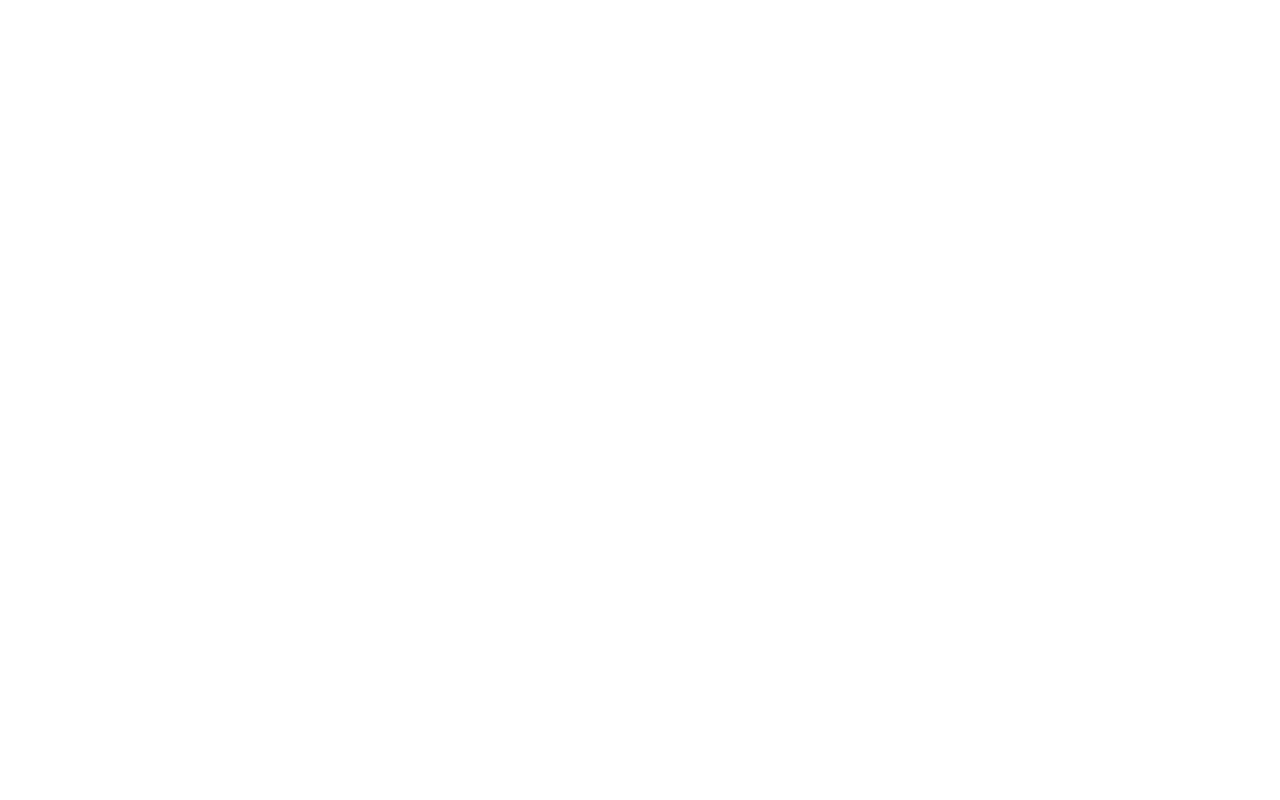
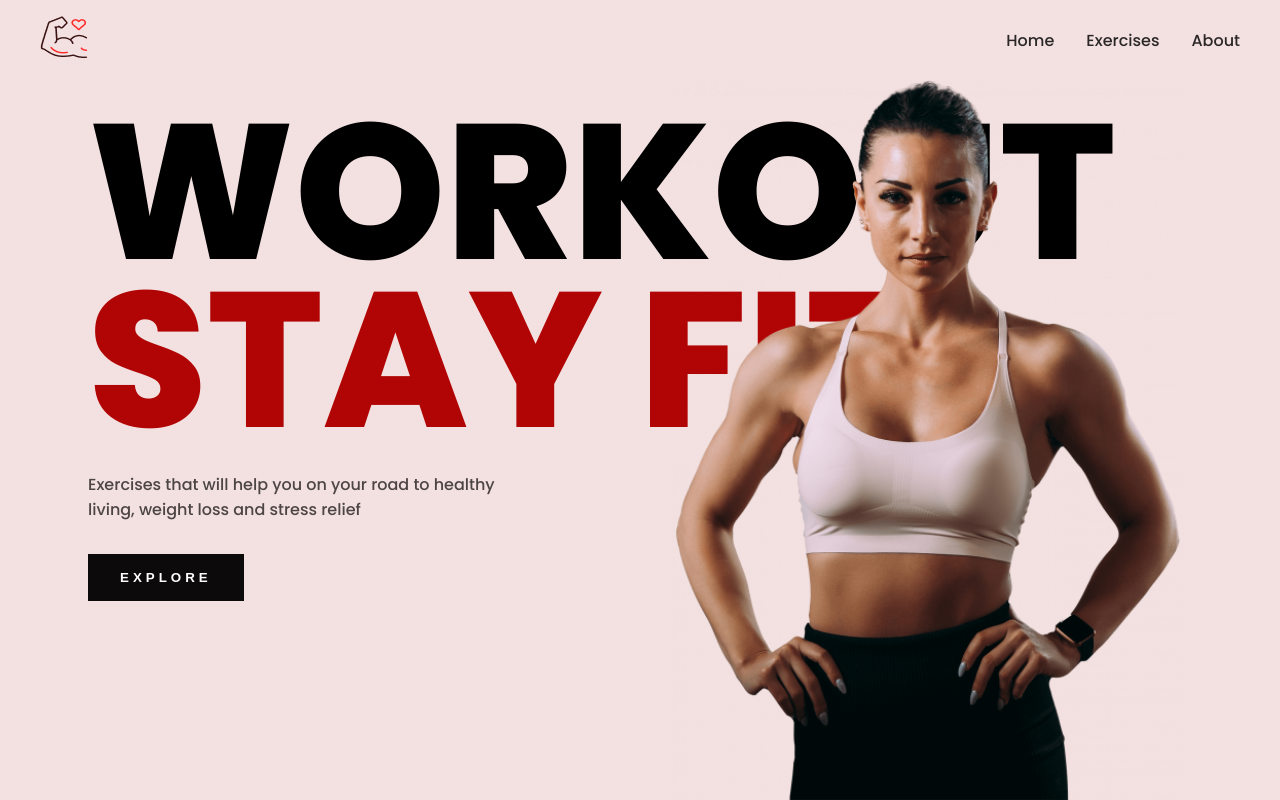
Before and after one commit to thedevangvishnu/html-css-js-projects, a plain HTML site: page project-01/index.html in a window 1280 px wide. Drawn offline with nearby package versions, Linux system fonts and the light colour scheme.

Commit message:
Complete the structure and styling of hero section
Create the skeleton of navbar and hero section and style
both of them.

```diff
--- a/project-01/index.html
+++ b/project-01/index.html
@@ -21,6 +21,58 @@
     <title></title>
   </head>
   <body>
+    <header>
+      <nav class="container">
+        <!-- logo -->
+        <div class="nav_logo_container">
+          <img src="./assets/images/Logo.png" alt="logo" class="nav_logo" />
+        </div>
+
+        <!-- nav menu -->
+        <div class="nav_menu_container">
+          <ul class="nav_menu_items">
+            <li class="nav_menu_item"><a href="index.html">Home</a></li>
+            <li class="nav_menu_item"><a href="#exercises">Exercises</a></li>
+            <li class="nav_menu_item"><a href="#about">About</a></li>
+          </ul>
+        </div>
+      </nav>
+    </header>
+
+    <!-- hero section -->
+    <section class="hero_section">
+      <div class="container" id="hero-secton">
+        <!-- left section -->
+        <div class="hero_left_section">
+          <!-- heading -->
+          <div class="left_heading">
+            <h1>WORKOUT</h1>
+            <h1>STAY FIT</h1>
+          </div>
+
+          <!-- description -->
+          <div class="left_description">
+            <p>
+              Exercises that will help you on your road to healthy living,
+              weight loss and stress relief
+            </p>
+          </div>
+
+          <!-- button -->
+          <div class="left_button">
+            <button>EXPLORE</button>
+          </div>
+        </div>
+
+        <!-- right section -->
+        <div class="hero_right_section">
+          <div class="right_image_container">
+            <img src="./assets/images/hero-img.png" alt="hero banner" />
+          </div>
+        </div>
+      </div>
+    </section>
+
     <script src="app.js"></script>
   </body>
 </html>
--- a/project-01/style.css
+++ b/project-01/style.css
@@ -1,3 +1,14 @@
+/* css variables */
+:root {
+  --header-height: 5rem;
+
+  --background-color: rgb(243, 225, 225);
+  --heading-color: rgb(12, 10, 10);
+  --heading-color-two: rgb(77, 68, 68);
+  --nav-link-color: rgb(43, 39, 39);
+  --highlight-color: rgb(177, 5, 5);
+}
+
 * {
   margin: 0;
   padding: 0;
@@ -6,12 +17,139 @@
 
 body {
   font-family: "Poppins", sans-serif;
+  background-color: var(--background-color);
 }
 
 a {
   text-decoration: none;
+  color: var(--heading-color);
 }
 
 li {
   list-style-type: none;
 }
+
+button {
+  outline: none;
+  border: none;
+  background-color: var(--heading-color);
+  color: white;
+  padding: 1rem 2rem;
+  letter-spacing: 0.25rem;
+  font-weight: 600;
+  cursor: pointer;
+}
+
+/* container */
+
+.container {
+  max-width: 1200px;
+  margin-inline: auto;
+}
+
+/* .......................................... */
+
+/* header */
+header {
+  width: 100%;
+  height: var(--header-height);
+  /* border: 1px solid black; */
+}
+
+nav {
+  height: 100%;
+  padding: 2rem 0;
+  display: flex;
+  justify-content: space-between;
+  align-items: center;
+}
+
+.nav_logo_continaer {
+  width: 50px;
+  height: 50px;
+}
+
+.nav_logo {
+  width: 100%;
+  height: 100%;
+}
+
+.nav_menu_items {
+  display: flex;
+  gap: 2rem;
+}
+
+.nav_menu_item a {
+  font-weight: 500;
+  color: var(--nav-link-color);
+  transition: color 0.3s;
+}
+
+.nav_menu_item a:hover {
+  color: rgb(177, 5, 5);
+}
+
+/* .......................................... */
+
+/* hero section */
+
+.hero_section {
+  position: relative;
+  width: 100%;
+  height: cal(90vh - var(--header-height));
+  /* padding-top: 0rem; */
+}
+
+.hero_section div {
+  display: flex;
+}
+
+/* left section */
+
+.hero_left_section {
+  /* border: 1px solid black; */
+  position: relative;
+  display: flex;
+  flex-direction: column;
+  align-items: flex-start;
+  justify-content: center;
+  gap: 2rem;
+  padding-left: 3rem;
+}
+
+.left_heading {
+  display: flex;
+  flex-direction: column;
+  margin-top: -2rem;
+}
+
+.left_heading h1 {
+  font-size: 12rem;
+  font-weight: 800;
+}
+
+.left_heading :nth-child(2) {
+  /* color: var(--heading-color-two); */
+  color: var(--highlight-color);
+  margin-top: -7.5rem;
+}
+
+.left_description {
+  max-width: 40%;
+  margin-top: -4rem;
+  font-weight: 500;
+  color: var(--heading-color-two);
+}
+
+.left_button button {
+}
+
+/* right section */
+.hero_right_section {
+  position: absolute;
+  right: 6rem;
+}
+
+.right_image_container {
+  height: 90vh;
+}
```
Also changed, not shown: project-01/assets/images/hero-img.png (added).
